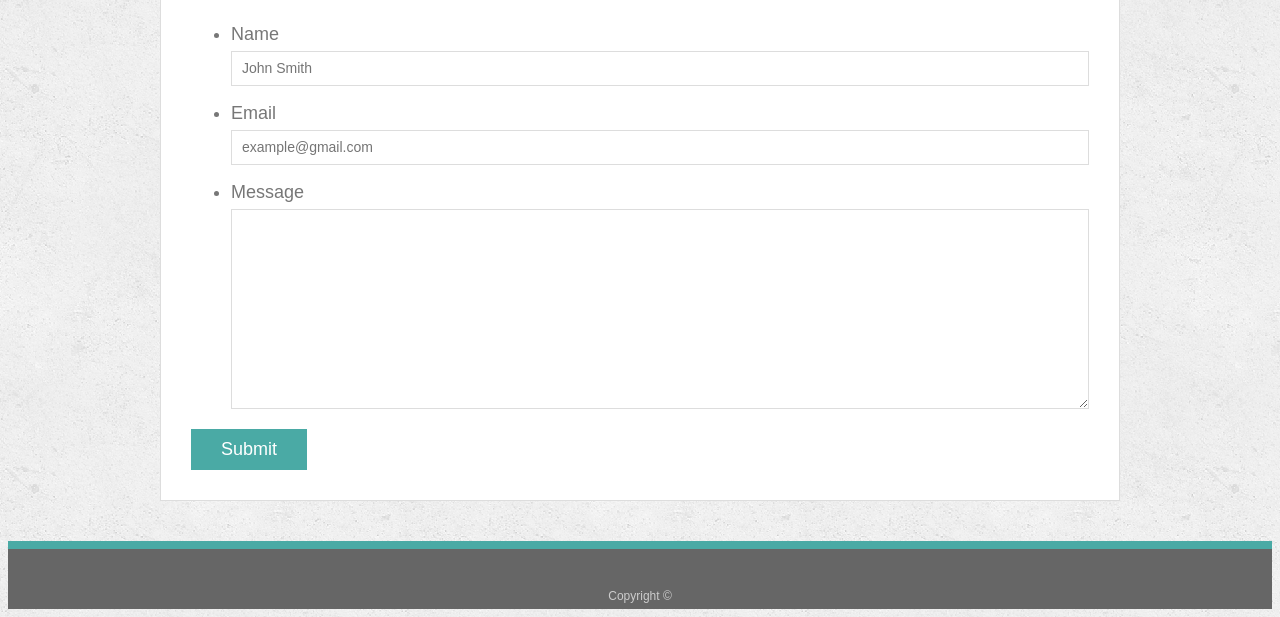
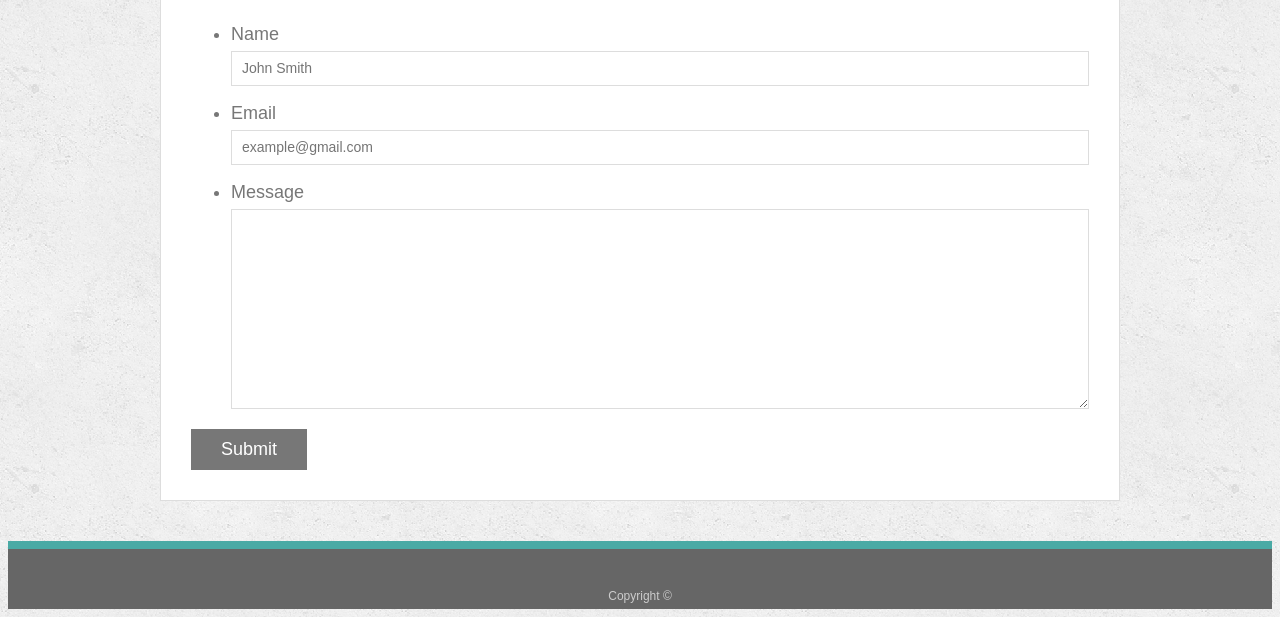
Before and after one commit to NJBOOT/Responsive-Portfolio, a plain HTML site: page contact.html in a window 1280 px wide. Shown: the part 269-886 px from the top of the page. Drawn offline with Linux system fonts and the light colour scheme.

Commit message:
style changes

```diff
--- a/assets/css/style.css
+++ b/assets/css/style.css
@@ -212,7 +212,7 @@ input[type=submit] {
   font-size: 18px;
   color: #ffffff;
   cursor: pointer;
-  background: #4aaaa5;
+  background: #777777;
   border: 0 none;
 }
 
```
